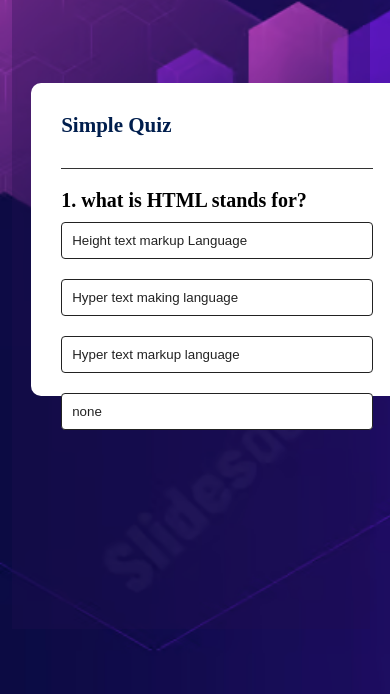
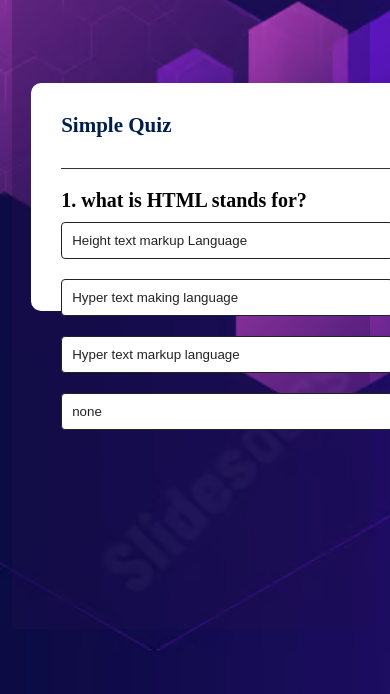
Before and after one commit to Rupali2507/MyQuiz, a plain HTML site: page index.html in a window 390 px wide. Shown: the part 150-844 px from the top of the page. Drawn offline with Linux system fonts and the light colour scheme.

Commit message:
commit 7

```diff
--- a/style.css
+++ b/style.css
@@ -106,10 +106,10 @@ body{
     color: wheat;
 }
 
-@media(max-width:500px){
+@media(max-width:600px){
     .app{
-        width: 80%;
-        height: 30%;
+        width: 85%;
+        height: 20%;
         margin-top: 28%;
         margin-left: 8%;
 
```
